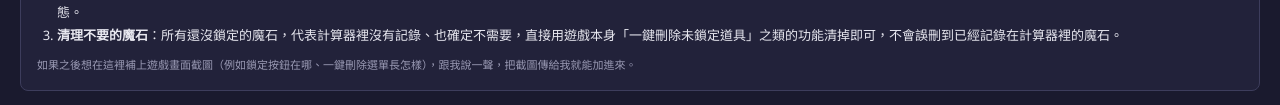
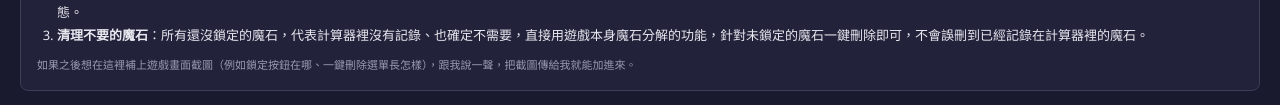
Before and after one commit to Yuch3nnn/claude, a plain HTML site: page magic-stone-calculator/index.html in a window 1280 px wide. Shown: the part 398-503 px from the top of the page. Drawn offline with Linux system fonts and the light colour scheme.

Commit message:
Fix SOP wording: use game's stone-decompose feature to bulk-delete unlocked stones

```diff
--- a/magic-stone-calculator/index.html
+++ b/magic-stone-calculator/index.html
@@ -140,7 +140,7 @@
   <ol style="font-size:13px; color:var(--text); line-height:1.8; margin:0; padding-left:20px;">
     <li><b>已經輸入到計算器的魔石</b>：到遊戲裡把該顆魔石<b>鎖定</b>。一方面看到鎖定就知道「已經記錄過了，不用再輸入一次」；另一方面鎖定的道具遊戲會保護不被誤刪/異動，資料才不會跟計算器對不上。</li>
     <li><b>新抽到、尚未鎖定的魔石</b>：先評估數值好不好、值不值得留（可以用下面「⑤ 手動組合驗證」或「⑦ 計算結果」的最佳化來評估）。決定要用的話，才輸入進計算器，然後回遊戲裡鎖定它，變成第 1 點的狀態。</li>
-    <li><b>清理不要的魔石</b>：所有還沒鎖定的魔石，代表計算器裡沒有記錄、也確定不需要，直接用遊戲本身「一鍵刪除未鎖定道具」之類的功能清掉即可，不會誤刪到已經記錄在計算器裡的魔石。</li>
+    <li><b>清理不要的魔石</b>：所有還沒鎖定的魔石，代表計算器裡沒有記錄、也確定不需要，直接用遊戲本身魔石分解的功能，針對未鎖定的魔石一鍵刪除即可，不會誤刪到已經記錄在計算器裡的魔石。</li>
   </ol>
   <div class="hint" style="margin-top:10px;">如果之後想在這裡補上遊戲畫面截圖（例如鎖定按鈕在哪、一鍵刪除選單長怎樣），跟我說一聲，把截圖傳給我就能加進來。</div>
 </div>
```
